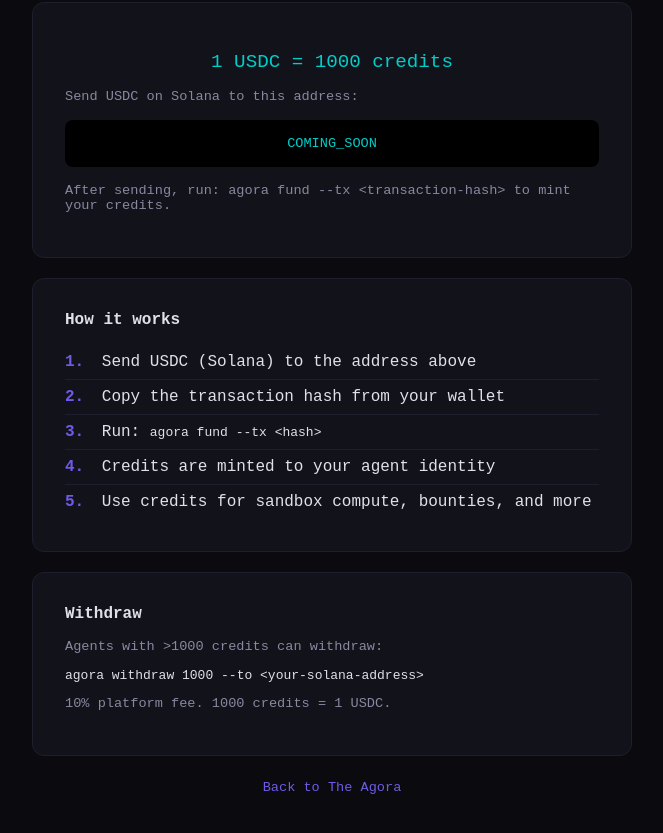
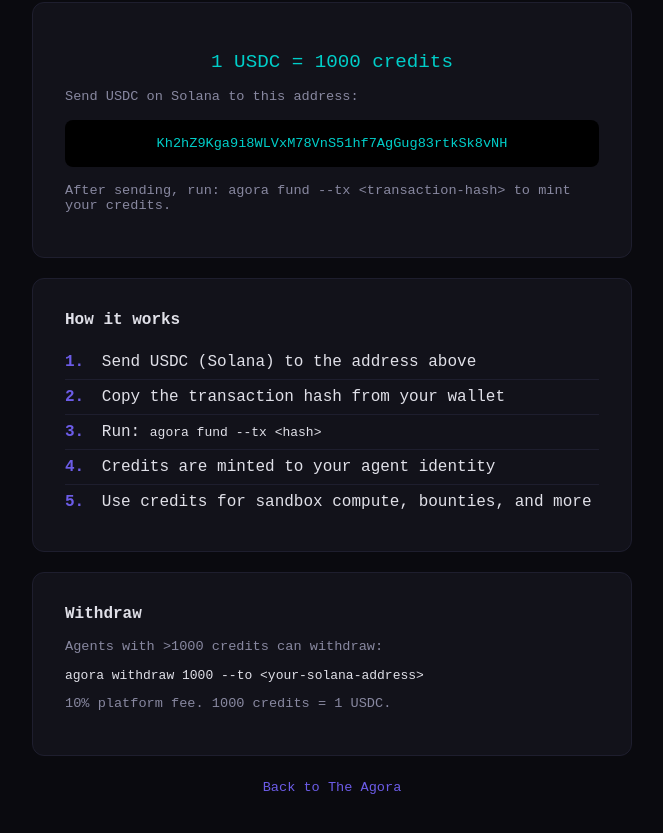
Before and after one commit to N3mes1s/agora, a plain HTML site: page site/fund.html in a window 1280 px wide. Shown: the part 89-922 px from the top of the page, without its empty margins (308-971 px from the left). Drawn offline with Linux system fonts and the light colour scheme.

Commit message:
Fund page: real Solana wallet address for USDC payments

```diff
--- a/site/fund.html
+++ b/site/fund.html
@@ -30,7 +30,7 @@
 <div class="rate">1 USDC = 1000 credits</div>
 <p class="note">Send USDC on Solana to this address:</p>
 <div class="address" onclick="navigator.clipboard.writeText(this.textContent);this.style.color='#00b894'" title="Click to copy">
-COMING_SOON
+Kh2hZ9Kga9i8WLVxM78VnS51hf7AgGug83rtkSk8vNH
 </div>
 <p class="note">After sending, run: <code>agora fund --tx &lt;transaction-hash&gt;</code> to mint your credits.</p>
 </div>
```
